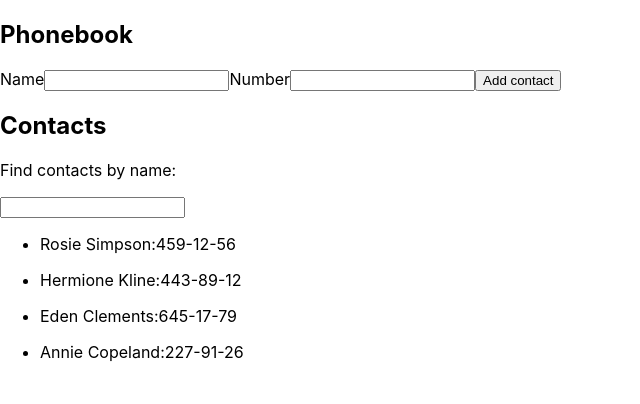
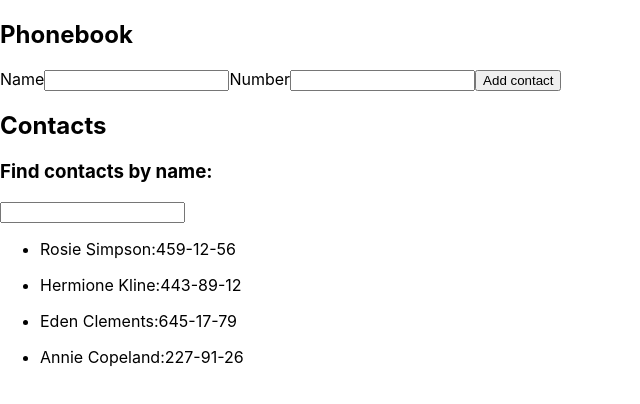
Before and after one commit to SerheiYakimov/goit-react-hw-02-phonebook, a React (Create React App) app: page / in a window 1280 px wide. Shown: the top 404 px of the page, without its empty margins (0-640 px from the left). Built offline with nearby package versions, Linux system fonts and the light colour scheme.

Commit message:
add components

```diff
--- a/package.json
+++ b/package.json
@@ -2,7 +2,7 @@
   "name": "goit-react-hw-02-phonebook",
   "version": "0.1.0",
   "private": true,
-  "homepage": "https://serheiyakimov.github.io/goit-react-hw-02-phonebook",
+  "homepage": "https://SerheiYakimov.github.io/goit-react-hw-02-phonebook",
   "dependencies": {
     "@testing-library/jest-dom": "^5.14.1",
     "@testing-library/react": "^11.2.7",
--- a/src/App.js
+++ b/src/App.js
@@ -2,6 +2,8 @@ import { Component } from "react";
 import "./App.css";
 
 import { Form } from "./components/Form/Form";
+import { Filter } from "./components/Filter/Filter";
+import { ContactList } from "./components/ContactList/ContactList";
 
 class App extends Component {
   state = {
@@ -40,28 +42,17 @@ class App extends Component {
   };
 
   render() {
+    const { filter } = this.state;
+    const { addNewContact, handleFilter, findContact } = this;
+
     return (
       <div className="App">
         <h2>Phonebook</h2>
-        <Form addNewContact={this.addNewContact} />
+        <Form addNewContact={addNewContact} />
         <div>
           <h2>Contacts</h2>
-          <p>Find contacts by name:</p>
-          <input
-            type="text"
-            name="filter"
-            value={this.state.filter}
-            onChange={this.handleFilter}
-          />
-          <ul>
-            {this.findContact().map(({ id, name, number }) => (
-              <li key={id}>
-                <p>
-                  {name}:<span>{number}</span>
-                </p>
-              </li>
-            ))}
-          </ul>
+          <Filter value={filter} onChange={handleFilter} />
+          <ContactList findContact={findContact} />
         </div>
       </div>
     );
--- a/src/components/ContactList/ContactList.js
+++ b/src/components/ContactList/ContactList.js
@@ -1,3 +1,17 @@
+// import propTypes from 'prop-Types';
+
+import { ContactListItem } from "../ContactListItem/ContactListItem";
+
+export function ContactList({ findContact }) {
+  return (
+    <ul>
+      {findContact().map(({ id, name, number }) => (
+        <ContactListItem id={id} name={name} number={number} />
+      ))}
+    </ul>
+  );
+}
+
 // import propTypes from 'prop-Types';
 
 // export function ContactList({ children }) {
--- a/src/components/ContactListItem/ContactListItem.js
+++ b/src/components/ContactListItem/ContactListItem.js
@@ -1,9 +1,9 @@
-// export function ContactListItem({id, name, number}) {
-//     return {this.findContact().map(({ id, name, number }) => (
-//               <li key={id}>
-//                 <p>
-//                   {name}:<span>{number}</span>
-//                 </p>
-//         </li>
-//         ))}
-// }
+export function ContactListItem({ id, name, number }) {
+  return (
+    <li key={id}>
+      <p>
+        {name}:<span>{number}</span>
+      </p>
+    </li>
+  );
+}
--- a/src/components/Filter/Filter.js
+++ b/src/components/Filter/Filter.js
@@ -0,0 +1,8 @@
+export function Filter({ value, onChange }) {
+  return (
+    <div>
+      <h3>Find contacts by name:</h3>
+      <input type="text" name="filter" value={value} onChange={onChange} />
+    </div>
+  );
+}
--- a/src/components/Form/Form.js
+++ b/src/components/Form/Form.js
@@ -33,7 +33,7 @@ export class Form extends Component {
   };
 
   resetForm = () => {
-    this.setState({ ...this.state });
+    this.setState({ name: "", number: "" });
   };
 
   render() {
```
